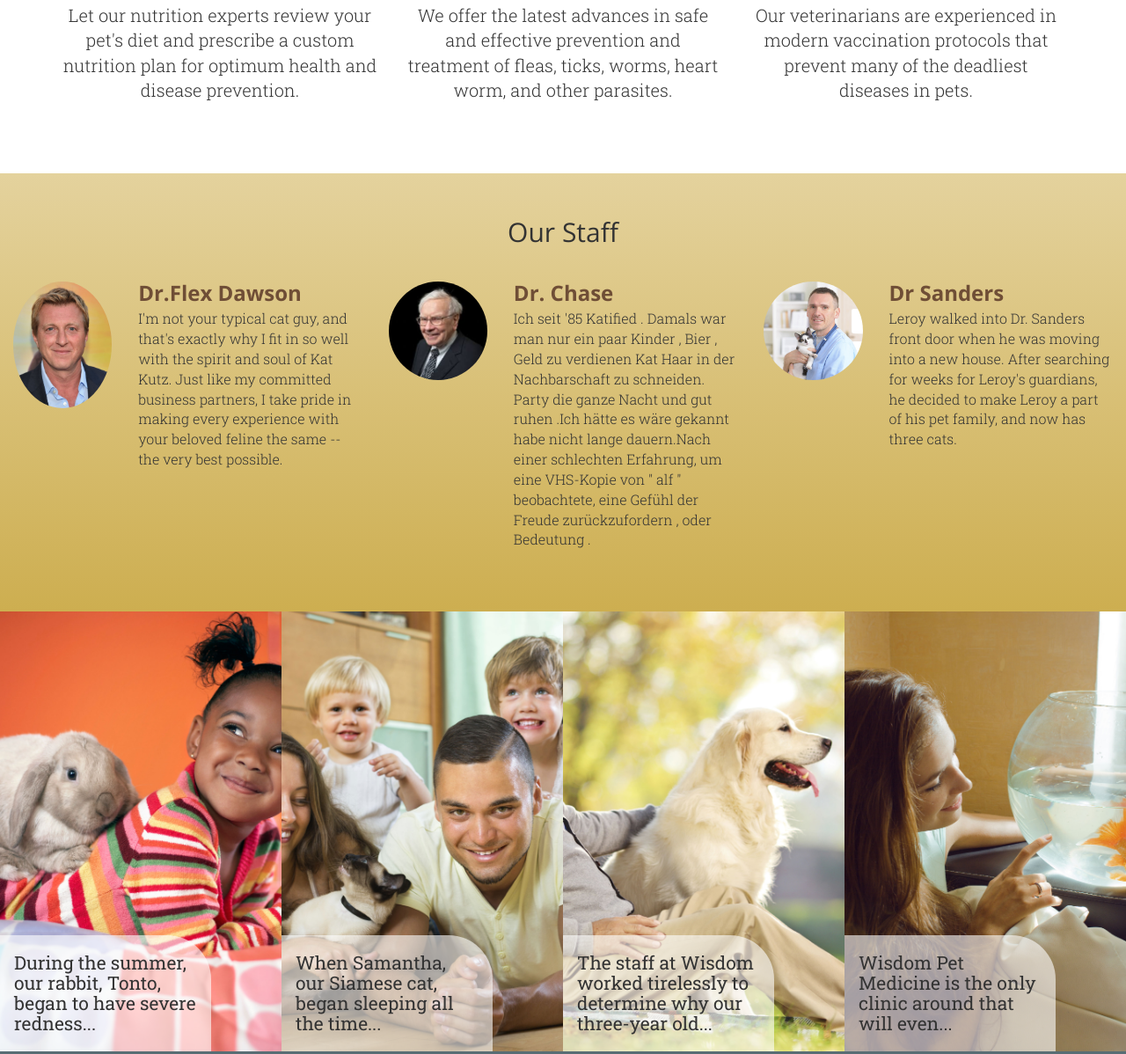
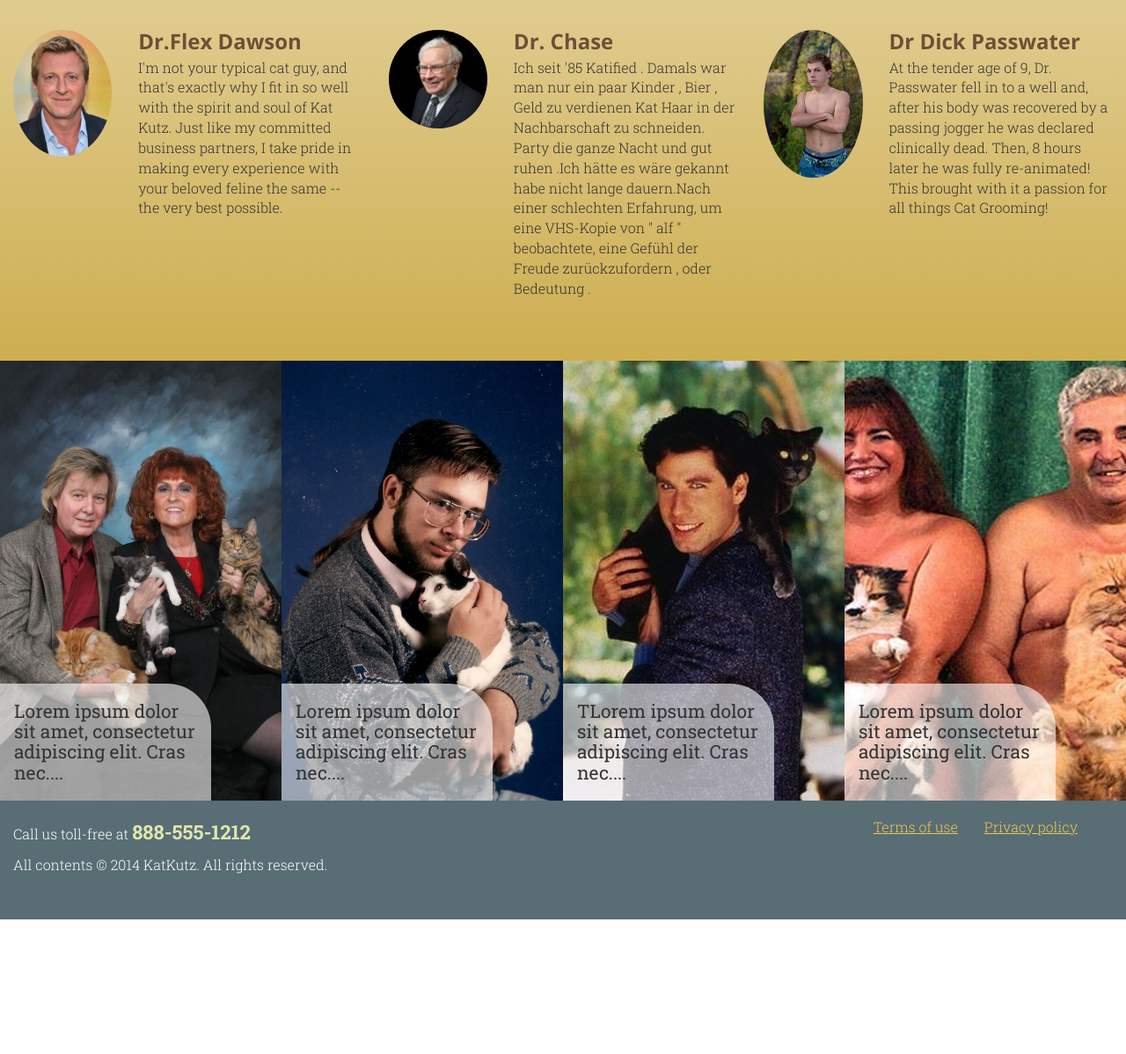
Before and after one commit to erinzellers/katKutz, a plain HTML site: page index.html in a window 1280 px wide. Shown: the part 1759-2957 px from the top of the page at 88% size. After the commit the page ends 2804 px from the top, so only its background shows below. Drawn offline with nearby package versions, Linux system fonts and the light colour scheme.

Commit message:
testimonials added

```diff
--- a/css/style.css
+++ b/css/style.css
@@ -267,22 +267,22 @@ and (max-width: 768px) {
 }
 
 #testimonials #janeh {
-  background: url(../images/testimonial-janeh.jpg) no-repeat center center;
+  background: url(../images/test-family-happy.jpg) no-repeat center center;
   background-size: cover;
 }
 
 #testimonials #johnb {
-  background: url(../images/testimonial-johnb.jpg) no-repeat center center;
+  background: url(../images/test-random-dude.jpg) no-repeat center center;
   background-size: cover;
 }
 
 #testimonials #mcphersons {
-  background: url(../images/testimonial-mcphersons.jpg) no-repeat center center;
+  background: url(../images/test-glasses.jpg) no-repeat center center;
   background-size: cover;
 }
 
 #testimonials #lorraines {
-  background: url(../images/testimonial-lorraines.jpg) no-repeat center center;
+  background: url(../images/test-nude.jpeg) no-repeat center center;
   background-size: cover;
 }
 
--- a/index.html
+++ b/index.html
@@ -91,7 +91,7 @@
           <p>Wellness and senior exams, ultrasound, x-ray, and dental cleanings are just a few of our general health services.</p>
         </article>
 
-        <article class="service col-md-4 col-sm-6 col-xs-12">
+        <!-- <article class="service col-md-4 col-sm-6 col-xs-12">
           <img class="icon" src="images/icon-nutrition.svg" alt="Icon">
           <h3>Nutrition</h3>
           <p>Let our nutrition experts review your pet's diet and prescribe a custom nutrition plan for optimum health and disease prevention.</p>
@@ -107,7 +107,7 @@
           <img class="icon" src="images/icon-vaccinations.svg" alt="Icon">
           <h3>Vaccinations</h3>
           <p>Our veterinarians are experienced in modern vaccination protocols that prevent many of the deadliest diseases in pets.</p>
-        </article>
+        </article>    -->
       </div><!-- row -->
     </div><!-- content container -->
   </div><!-- services page -->
@@ -144,11 +144,12 @@
         <div class="doctor col-lg-4">
           <div class="row">
             <div class="photo col-xs-6 col-xs-offset-3 col-sm-3 col-sm-offset-1 col-md-2 col-md-offset-2 col-lg-4 col-lg-offset-0">
-              <img class="img-circle" src="images/doctor-sanders.jpg" alt="Photo of Dr Sanders">
+              <img class="img-circle" src="images/doctor-dick-passwater.jpg" alt="Photo of Dr Passwater">
             </div><!-- photo -->
             <div class="info col-xs-8 col-xs-offset-2 col-sm-7 col-sm-offset-0 col-md-6 col-lg-8">
-              <h3>Dr Sanders</h3>
-             <p>Leroy walked into Dr. Sanders front door when he was moving into a new house. After searching for weeks for Leroy's guardians, he decided to make Leroy a part of his pet family, and now has three cats.</p>
+              <h3>Dr Dick Passwater</h3>
+             <p>At the tender age of 9, Dr. Passwater fell in to a well and, after his body was recovered by a passing jogger he was declared clinically dead. Then, 8 hours later he was fully re-animated! This brought
+             with it a passion for all things Cat Grooming!</p>
             </div><!-- info -->
           </div> <!-- inner row -->
         </div> <!-- doctor -->
@@ -164,32 +165,32 @@
       <div class="row">
         <blockquote class="col-md-6 col-lg-3" id="janeh">
           <div class="quote">
-            <span class="intro">During the summer, our rabbit, Tonto, began to have severe redness</span>
-            <span class="more"> and itching on his belly and feet. Through diagnostic testing, we learned that Tonto is severely allergic to over a dozens kinds of grass pollens. We've now been doing allergy injections for several months, and his itching and redness have nearly gone away. I'm very thankful to the veterinarians and staff at Wisdom for the excellent care Tonto received, and for nipping his allergies in the bud, so to speak.</span>
+            <span class="intro">Lorem ipsum dolor sit amet, consectetur adipiscing elit. Cras nec.</span>
+            <span class="more"> Lorem ipsum dolor sit amet, consectetur adipiscing elit. Cras non ornare lorem. Mauris convallis justo id dapibus placerat. Etiam dignissim cursus massa, ut porttitor neque vehicula non. Aliquam porta euismod mauris, et tempor justo laoreet nec. Pellentesque vel risus imperdiet, ultricies ipsum eleifend, finibus diam. Nulla condimentum justo vel mattis sodales. Nam ac malesuada turpis. Nunc pellentesque imperdiet scelerisque. Suspendisse nunc justo, dictum id diam at, venenatis consequat sem. Donec.</span>
             <span class="customer">Jane H.</span>
           </div>
         </blockquote>
 
         <blockquote class="col-md-6 col-lg-3" id="mcphersons">
           <div class="quote">
-            <span class="intro">When Samantha, our Siamese cat, began sleeping all the time</span>
-            <span class="more">and urinating excessively, we brought her to see the specialists at Wisdom. After running a blood test, Dr. Winthrop confirmed what we all feared - Samantha was showing signs of diabetes. The doctor put us on a daily routine to provide Samantha insulin injections, and showed us how to administer the shots. We weren't sure we could do it, but the gang at Wisdom was very supportive and encouraging. Now, two years later, Samantha is still free from any complications of diabetes, and her blood sugar regularly tests normal. Thank you, Wisdom Pet Medicine!</span>
+            <span class="intro">Lorem ipsum dolor sit amet, consectetur adipiscing elit. Cras nec.</span>
+            <span class="more">Lorem ipsum dolor sit amet, consectetur adipiscing elit. Cras non ornare lorem. Mauris convallis justo id dapibus placerat. Etiam dignissim cursus massa, ut porttitor neque vehicula non. Aliquam porta euismod mauris, et tempor justo laoreet nec. Pellentesque vel risus imperdiet, ultricies ipsum eleifend, finibus diam. Nulla condimentum justo vel mattis sodales. Nam ac malesuada turpis. Nunc pellentesque imperdiet scelerisque. Suspendisse nunc justo, dictum id diam at, venenatis consequat sem. Donec.</span>
             <span class="customer">The McPhersons</span>
           </div>
         </blockquote>
 
         <blockquote class="col-md-6 col-lg-3" id="johnb">
           <div class="quote">
-            <span class="intro">The staff at Wisdom worked tirelessly to determine why our three-year old</span>
-            <span class="more">Golden Retriever, Roxie, started going into sudden kidney failure. They stabilized her and provided fluids until her kidneys were again functioning normally, but it was still a mystery as to what caused her health to decline so quickly. The vet noted our address on Roxie's chart, and asked if we lived on one of the orchards in the vicinity, and if Roxie had a habit of eating grapes off the vine. Our answer was "of course – she's a Retriever." That day we learned just how toxic grapes and raisins are to pets, and Roxie is no longer allowed to roam unattended in the orchard.</span>
+            <span class="intro">TLorem ipsum dolor sit amet, consectetur adipiscing elit. Cras nec.</span>
+            <span class="more">Lorem ipsum dolor sit amet, consectetur adipiscing elit. Cras non ornare lorem. Mauris convallis justo id dapibus placerat. Etiam dignissim cursus massa, ut porttitor neque vehicula non. Aliquam porta euismod mauris, et tempor justo laoreet nec. Pellentesque vel risus imperdiet, ultricies ipsum eleifend, finibus diam. Nulla condimentum justo vel mattis sodales. Nam ac malesuada turpis. Nunc pellentesque imperdiet scelerisque. Suspendisse nunc justo, dictum id diam at, venenatis consequat sem. Donec.</span>
             <span class="customer">John B</span>
           </div>
         </blockquote>
 
         <blockquote class="col-md-6 col-lg-3" id="lorraines">
           <div class="quote">
-            <span class="intro">Wisdom Pet Medicine is the only clinic around that will even</span>
-            <span class="more">book pet fish for appointments. When our 13-year old Comet goldfish, McAllister, turned from silvery white to an angry red, we called around, urgently trying to find a veterinarian who could help. Wisdom not only got us in the same day, but also was able to diagnose McAllister as having a severe case of septicemia. In order to kill the harmful bacteria in his blood, we had to use a dog antibiotic in his tank every day for a week, and in the end, McAllister was good as new. I still smile upon remembering Dr. Chase pulling out an old vet school textbook to calculate the correct antibiotic dose for a fish!</span>
+            <span class="intro">Lorem ipsum dolor sit amet, consectetur adipiscing elit. Cras nec.</span>
+            <span class="more">Lorem ipsum dolor sit amet, consectetur adipiscing elit. Cras non ornare lorem. Mauris convallis justo id dapibus placerat. Etiam dignissim cursus massa, ut porttitor neque vehicula non. Aliquam porta euismod mauris, et tempor justo laoreet nec. Pellentesque vel risus imperdiet, ultricies ipsum eleifend, finibus diam. Nulla condimentum justo vel mattis sodales. Nam ac malesuada turpis. Nunc pellentesque imperdiet scelerisque. Suspendisse nunc justo, dictum id diam at, venenatis consequat sem. Donec.</span>
             <span class="customer">Lorraine S</span>
           </div>
         </blockquote>
```
Also changed, not shown: images/carousel-stateoftheart.jpg (deleted), images/carousel-vaccinations.jpg (deleted), images/doctor-chase.jpg (deleted), images/doctor-dick-passwater.jpg (added), images/doctor-sanders.jpg (deleted), images/test-family-happy.jpg (added), images/test-glasses.jpg (added), images/test-nude.jpeg (added), images/test-random-dude.jpg (added), images/testimonial-janeh.jpg (deleted), images/testimonial-johnb.jpg (deleted), images/testimonial-lorraines.jpg (deleted), images/testimonial-mcphersons.jpg (deleted).
